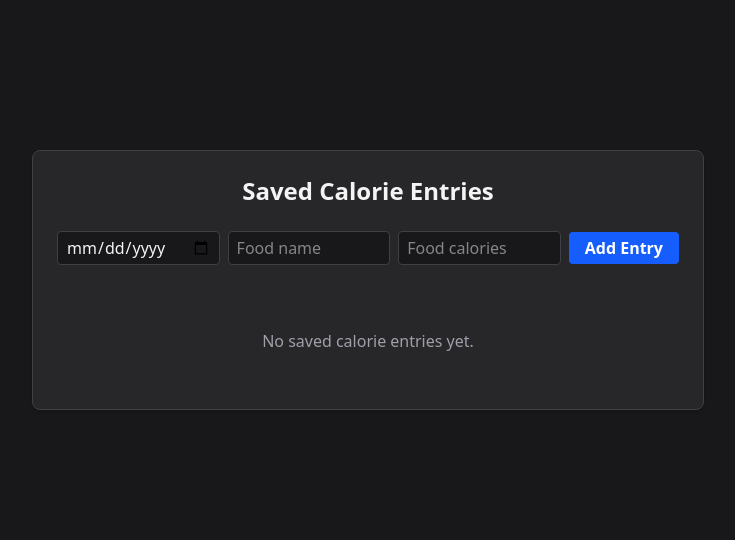
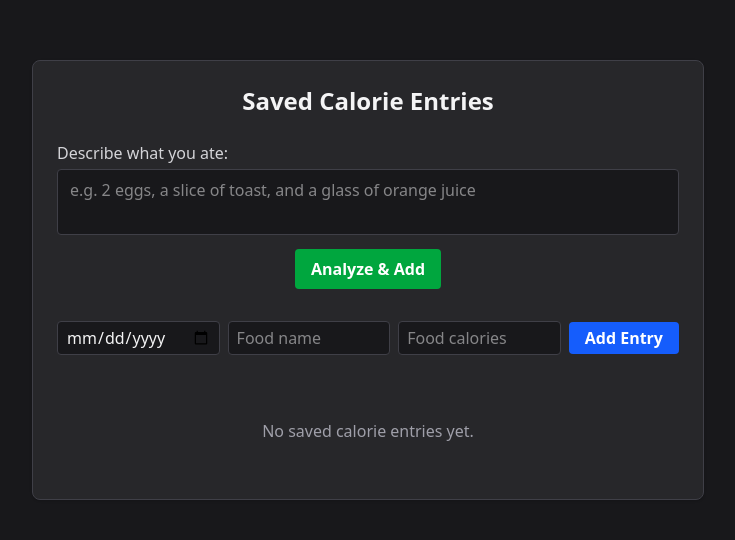
Before and after one commit to spkal01/CalorieTracker, a Flask app: page /saved in a window 1280 px wide. Shown: the part 65-605 px from the top of the page, without its empty margins (272-1007 px from the left). Run offline with Flask 3, Linux system fonts and the light colour scheme; the visitor is signed in with stand-in values (Sample User, id 1); data that the repository does not hold is empty; parts of the project's set-up code (start-up, migrations or seed data) failed here and were passed over.

Commit message:
Support for describing meal and calculating calories

```diff
--- a/calorie_tracker/routes.py
+++ b/calorie_tracker/routes.py
@@ -4,6 +4,7 @@ import random
 import base64
 import cv2
 import secrets
+import json
 from datetime import datetime as dt
 
 from flask import (
@@ -637,3 +638,61 @@ def login_google():
     login_user(user)
     flash("Logged in with Google!", "success")
     return redirect(url_for("index"))
+
+@app.route('/describe_meal', methods=['POST'])
+@login_required
+def describe_meal():
+    description = request.form.get('meal_description')
+    if not description:
+        flash('Please describe your meal.', 'error')
+        return redirect(url_for('saved'))
+
+    prompt = (
+        "Extract all food items and estimate calories for each from this meal description. "
+        "Respond ONLY with a JSON array of objects with 'name' and 'calories' fields. "
+        "No explanation, no extra text. Example: "
+        '[{"name": "chicken breast", "calories": 200}, {"name": "rice", "calories": 180}]\n\n'
+        f"Meal description: {description}"
+    )
+    try:
+        response = openai.chat.completions.create(
+            model="gpt-4o-mini",
+            messages=[
+                {"role": "system", "content": "You are a helpful nutrition assistant."},
+                {"role": "user", "content": prompt}
+            ],
+            max_tokens=300,
+            temperature=0.7
+        )
+        ai_content = response.choices[0].message.content.strip()
+        # Optionally log/print for debugging
+        if app.debug:
+            print("AI response:", ai_content)
+        match = re.search(r'(\[.*\])', ai_content, re.DOTALL)
+        if match:
+            foods = json.loads(match.group(1))
+        else:
+            foods = []
+            flash('Could not extract foods from AI response.', 'error')
+    except Exception as e:
+        if app.debug:
+            print("OpenAI/JSON error:", e)
+            foods = []
+        flash('Could not analyze meal. Please try again.', 'error')
+
+    # Save each food item to the user's current day
+    today = dt.now().strftime("%Y-%m-%d")
+    entry = SavedCalories.query.filter_by(date=today, user_id=current_user.id).first()
+    if not entry:
+        entry = SavedCalories(date=today, user_id=current_user.id)
+        db.session.add(entry)
+        db.session.commit()
+    for food in foods:
+        name = food.get('name')
+        calories = food.get('calories')
+        if name and calories:
+            db.session.add(FoodItem(saved_calories_id=entry.id, name=name, calories=int(calories)))
+    db.session.commit()
+    if foods:
+        flash('Meal analyzed and foods added!', 'success')
+    return redirect(url_for('saved'))
--- a/calorie_tracker/static/css/output.css
+++ b/calorie_tracker/static/css/output.css
@@ -487,6 +487,9 @@
   .cursor-not-allowed {
     cursor: not-allowed;
   }
+  .resize-none {
+    resize: none;
+  }
   .grid-cols-1 {
     grid-template-columns: repeat(1, minmax(0, 1fr));
   }
--- a/calorie_tracker/templates/saved.html
+++ b/calorie_tracker/templates/saved.html
@@ -27,6 +27,18 @@
 <div class="flex flex-col items-center justify-center min-h-[60vh]">
     <div class="w-full max-w-2xl bg-zinc-800 border border-zinc-700 rounded-lg shadow p-6">
         <h2 class="text-2xl font-bold text-zinc-100 mb-6 text-center">Saved Calorie Entries</h2>
+        <!-- New: Describe Meal Form -->
+        <form action="{{ url_for('describe_meal') }}" method="POST" class="mb-8">
+            <label for="meal_description" class="block text-zinc-300 mb-1">Describe what you ate:</label>
+            <textarea id="meal_description" name="meal_description" rows="2"
+                class="w-full bg-zinc-900 border border-zinc-700 text-zinc-100 rounded px-3 py-2 mb-2 resize-none"
+                placeholder="e.g. 2 eggs, a slice of toast, and a glass of orange juice"></textarea>
+            <div class="flex justify-center">
+                <button type="submit" class="bg-green-600 hover:bg-green-700 text-white font-semibold px-4 py-2 rounded transition">
+                    Analyze & Add
+                </button>
+            </div>
+        </form>
         <!-- Add Entry Form -->
         <form action="{{ url_for('saved') }}" method="POST" class="flex flex-wrap gap-2 items-center justify-center mb-8">
             <input type="date" name="date" required class="flex-1 min-w-[120px] bg-zinc-900 border border-zinc-700 text-zinc-100 rounded px-2 py-1 focus:outline-none focus:ring-2 focus:ring-blue-500" />
```
